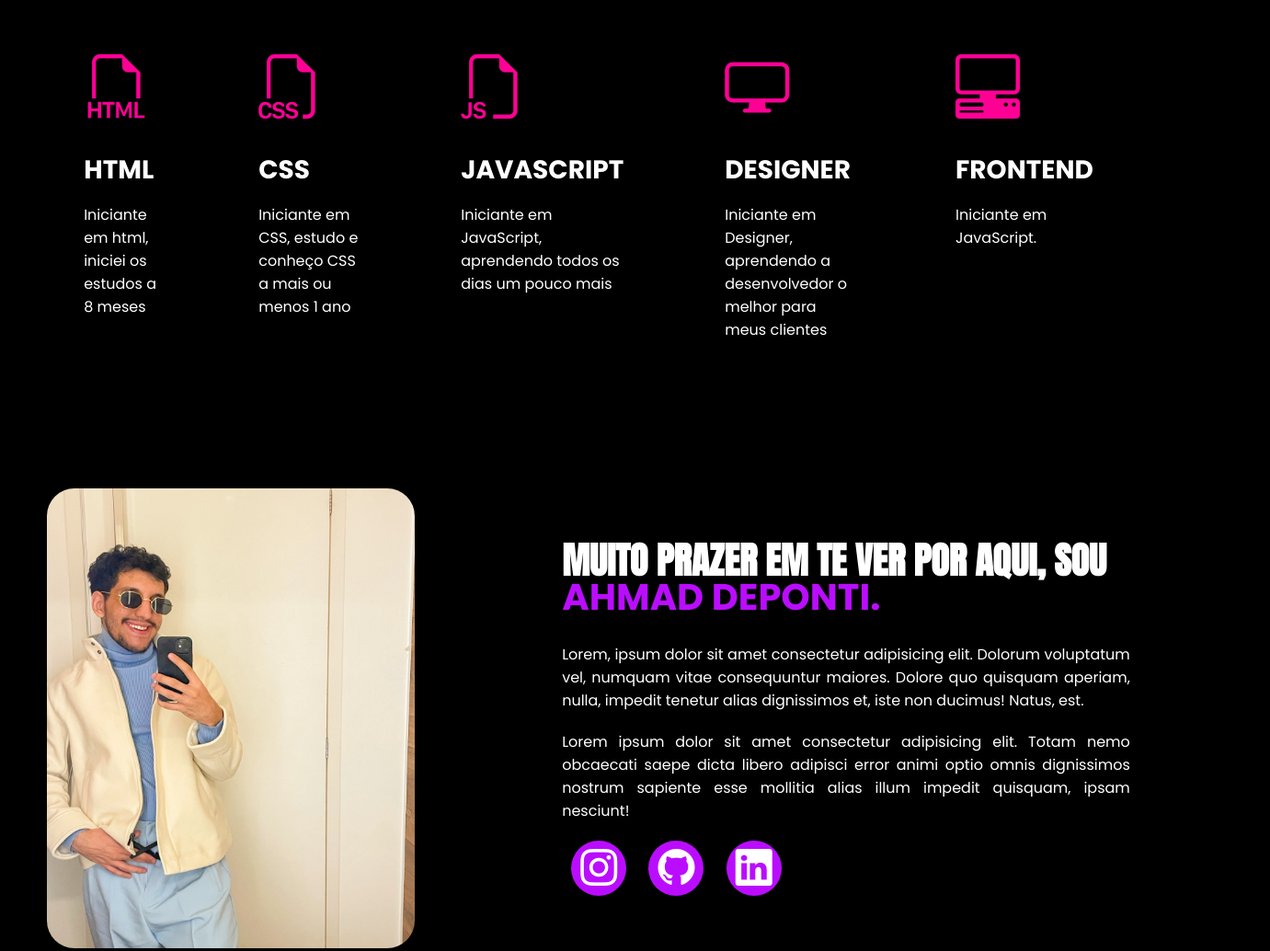
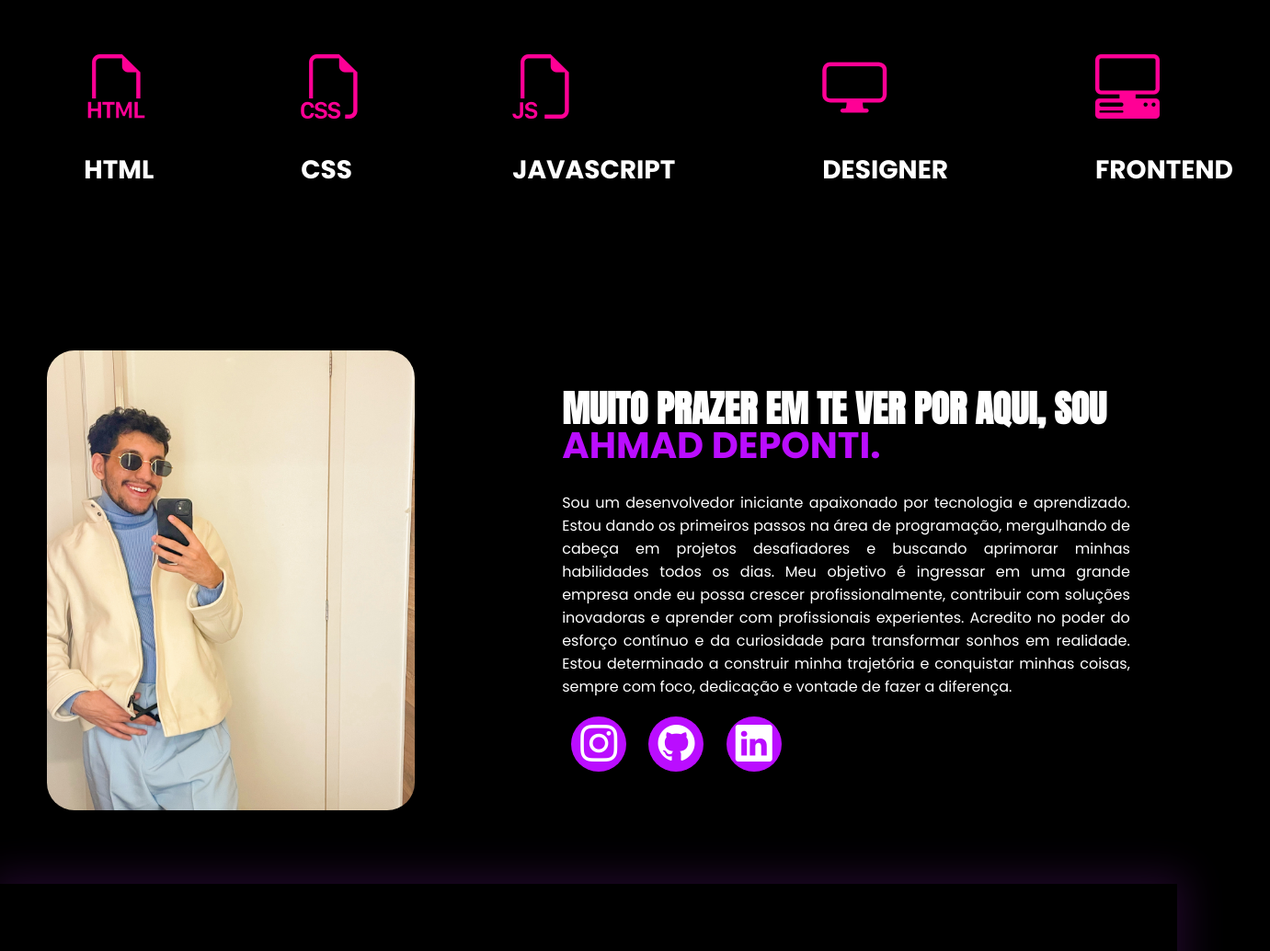
Before and after one commit to deponti13/Portfolio, a plain HTML site: page index.html in a window 1280 px wide. Shown: the part 833-1867 px from the top of the page at 92% size, 1381 px wide, since content can reach past the window. Drawn offline with nearby package versions, Linux system fonts and the light colour scheme; a web font is replaced by a local one.

Commit message:
first commit

```diff
--- a/index.html
+++ b/index.html
@@ -32,7 +32,7 @@
             </nav>
 
             <div class="btn-contato">
-                <a href="#">
+                <a href="https://web.whatsApp.com/send?phone=19997867278">
                     <button>Contato</button>
                 </a>
 
@@ -49,10 +49,10 @@
             <div class="interface">
                 <div class="flex">
                     <div class="txt-topo-size">
-                        <h1>WELCOME TO MY PORTFOLIO, EXPLORE O POTENCIAL DE UM INICIANTE <span>DEV   .</span></h1>
-                        <p>"Meu nome é Ahmad Deponti sou um desenvolvedor apaixonado por criar soluções que conectam tecnologia e inovação.
+                        <h1>WELCOME TO MY PORTFOLIO, EXPLORE O POTENCIAL DE UM INICIANTE <span>DEV.</span></h1>
+                        <p>Meu nome é Ahmad Deponti sou um desenvolvedor apaixonado por criar soluções que conectam tecnologia e inovação.
                              Cada linha de código que escrevo é voltada para transformar desafios em oportunidades,
-                             sempre com foco em eficiência e resultados de impacto."</p>
+                             sempre com foco em eficiência e resultados de impacto.</p>
                         <div class="btn-contato">
                             <a href="https://www.instagram.com/ahmaddeponti/">
                                 <button>Entre em Contato</button>
@@ -86,27 +86,22 @@
                 <div class="especialidades-box">
                     <i class="bi bi-filetype-html"></i>
                     <h3>HTML</h3>
-                    <p>Iniciante em html, iniciei os estudos a 8 meses  </p>
                 </div>
                 <div class="especialidades-box">
                     <i class="bi bi-filetype-css"></i>
                     <h3>CSS</h3>
-                    <p>Iniciante em CSS, estudo e conheço CSS a mais ou menos 1 ano  </p>
                 </div>
                 <div class="especialidades-box">
                     <i class="bi bi-filetype-js"></i>
                     <h3>JAVASCRIPT</h3>
-                    <p>Iniciante em JavaScript, aprendendo todos os dias um pouco mais </p>
                 </div>
                 <div class="especialidades-box">
                     <i class="bi bi-display"></i>
                     <h3>DESIGNER</h3>
-                    <p>Iniciante em Designer, aprendendo a desenvolvedor o melhor para meus clientes  </p>
                 </div>
                 <div class="especialidades-box">
                     <i class="bi bi-pc-display-horizontal"></i>
                     <h3>FRONTEND</h3>
-                    <p>Iniciante em JavaScript. </p>
                 </div>
 
 
@@ -133,13 +128,11 @@
                     <div class="txt-sobre">
                         <h2>MUITO PRAZER EM TE VER POR AQUI,
                              SOU <span>AHMAD DEPONTI.</span></h2>
-                             <p>Lorem, ipsum dolor sit amet consectetur adipisicing elit.
-                                Dolorum voluptatum vel, numquam vitae consequuntur maiores.
-                                Dolore quo quisquam aperiam, nulla, impedit tenetur alias dignissimos et,
-                                iste non ducimus! Natus, est.</p>
-                            <p>Lorem ipsum dolor sit amet consectetur adipisicing elit. Totam nemo obcaecati saepe dicta libero
-                                adipisci error animi optio omnis dignissimos nostrum sapiente esse mollitia alias illum impedit quisquam,
-                                 ipsam nesciunt!</p>
+                             <p>Sou um desenvolvedor iniciante apaixonado por tecnologia e aprendizado. Estou dando os primeiros passos na área de programação, mergulhando de cabeça em projetos desafiadores e buscando aprimorar minhas habilidades todos os dias.
+
+                                Meu objetivo é ingressar em uma grande empresa onde eu possa crescer profissionalmente, contribuir com soluções inovadoras e aprender com profissionais experientes. Acredito no poder do esforço contínuo e da curiosidade para transformar sonhos em realidade.
+
+                                Estou determinado a construir minha trajetória e conquistar minhas coisas, sempre com foco, dedicação e vontade de fazer a diferença.</p>
                             <div class="btn-social">
                                 <a href="https://www.instagram.com/ahmaddeponti/"><button><i class="bi bi-instagram"></i></button></a>
                                 <a href="https://github.com/deponti13"><button><i class="bi bi-github"></i></button></a>
--- a/style.css
+++ b/style.css
@@ -140,7 +140,7 @@ section.especialidades{
 }
 
 section.especialidades .flex{
-    gap: 30px;
+    gap: 80px;
 }
 
 .especialidades .especialidades-box{
```
